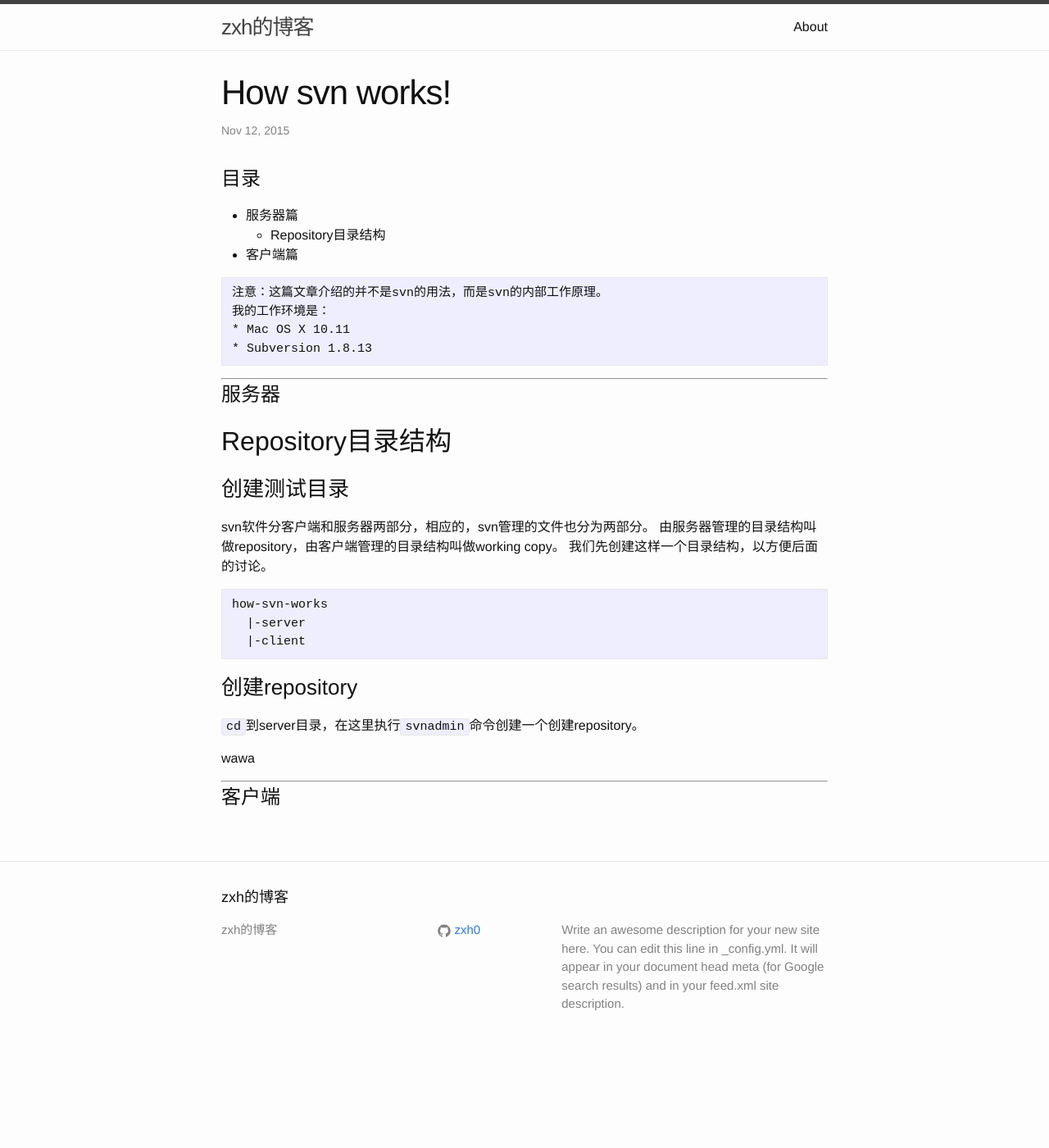
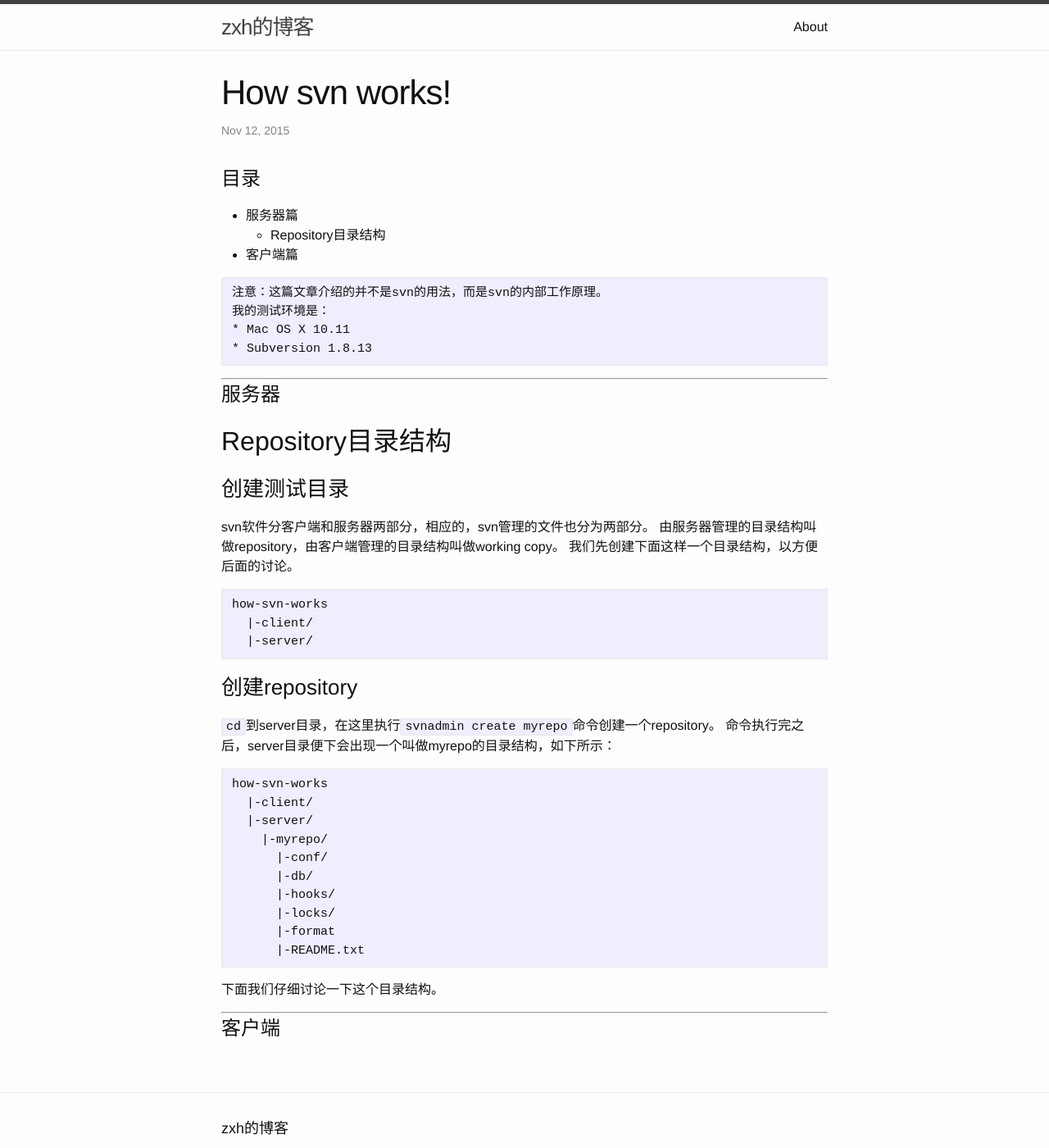
Before and after one commit to 777404/myblog, a Jekyll site: the page built from blog/_posts/2015-11-12-how-svn-works.md, in a window 1280 px wide and 1400 px high. Shown: the whole window at 82% size. Built offline with Jekyll 4.4.1, drawn with Linux system fonts in a browser that asks for light colours; Markdown is read by kramdown in place of the engine named in the settings.

Commit message:
myrepo created

````diff
--- a/blog/_posts/2015-11-12-how-svn-works.md
+++ b/blog/_posts/2015-11-12-how-svn-works.md
@@ -12,7 +12,7 @@ date:   2015-11-12
 
 ```
 注意：这篇文章介绍的并不是svn的用法，而是svn的内部工作原理。
-我的工作环境是：
+我的测试环境是：
 * Mac OS X 10.11
 * Subversion 1.8.13
 ```
--- a/blog/_posts/how-svn-works/server/repo-structure.md
+++ b/blog/_posts/how-svn-works/server/repo-structure.md
@@ -4,20 +4,30 @@
 
 svn软件分客户端和服务器两部分，相应的，svn管理的文件也分为两部分。
 由服务器管理的目录结构叫做repository，由客户端管理的目录结构叫做working copy。
-我们先创建这样一个目录结构，以方便后面的讨论。
+我们先创建下面这样一个目录结构，以方便后面的讨论。
 
 ```
 how-svn-works
-  |-server
-  |-client
+  |-client/
+  |-server/
 ```
 
 ### 创建repository
 
-`cd`到server目录，在这里执行`svnadmin`命令创建一个创建repository。
+`cd`到server目录，在这里执行`svnadmin create myrepo`命令创建一个repository。
+命令执行完之后，server目录便下会出现一个叫做myrepo的目录结构，如下所示：
 
+```
+how-svn-works
+  |-client/
+  |-server/
+    |-myrepo/
+      |-conf/
+      |-db/
+      |-hooks/
+      |-locks/
+      |-format
+      |-README.txt
+```
 
-
-
-
-wawa
+下面我们仔细讨论一下这个目录结构。
````
